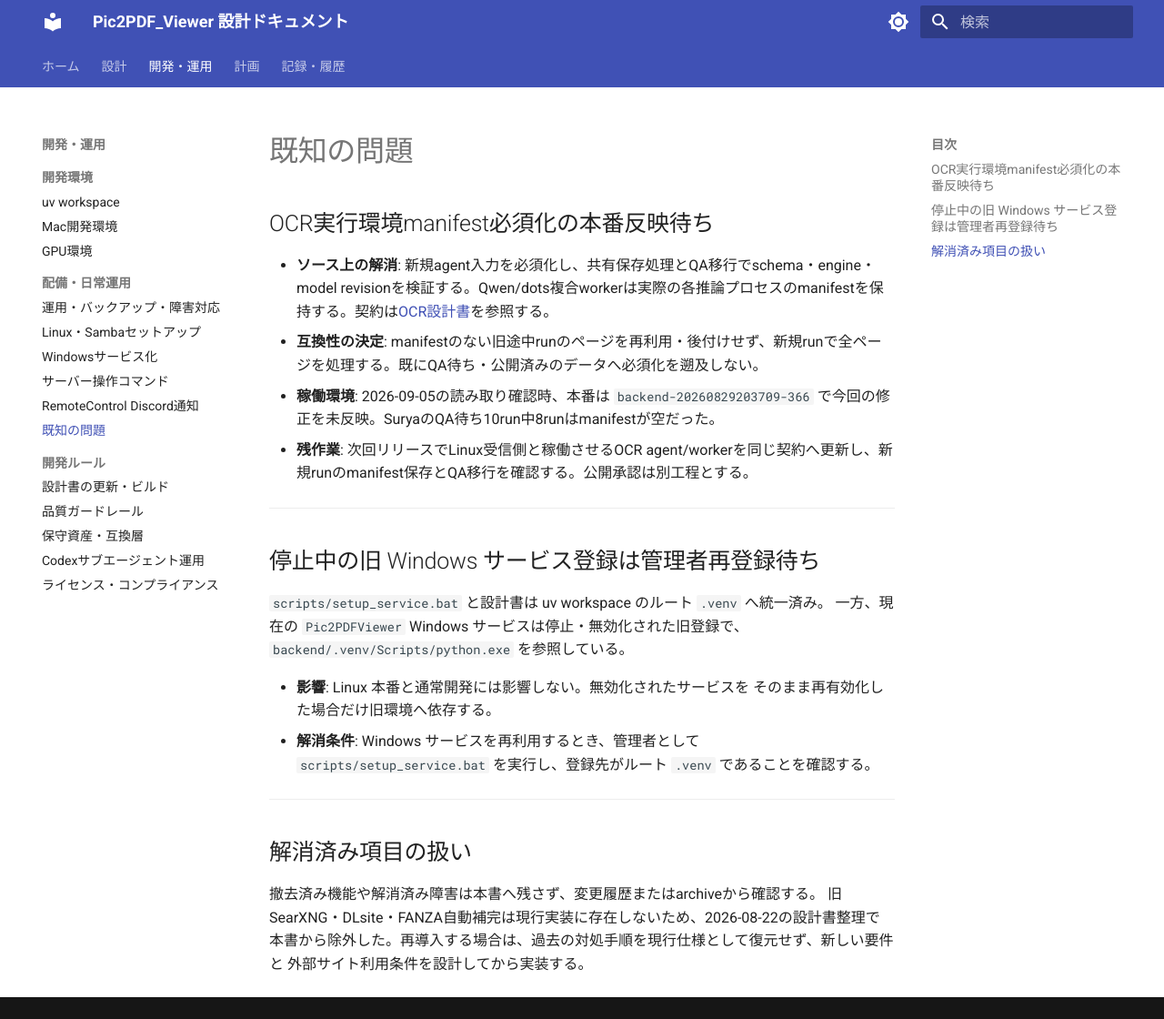
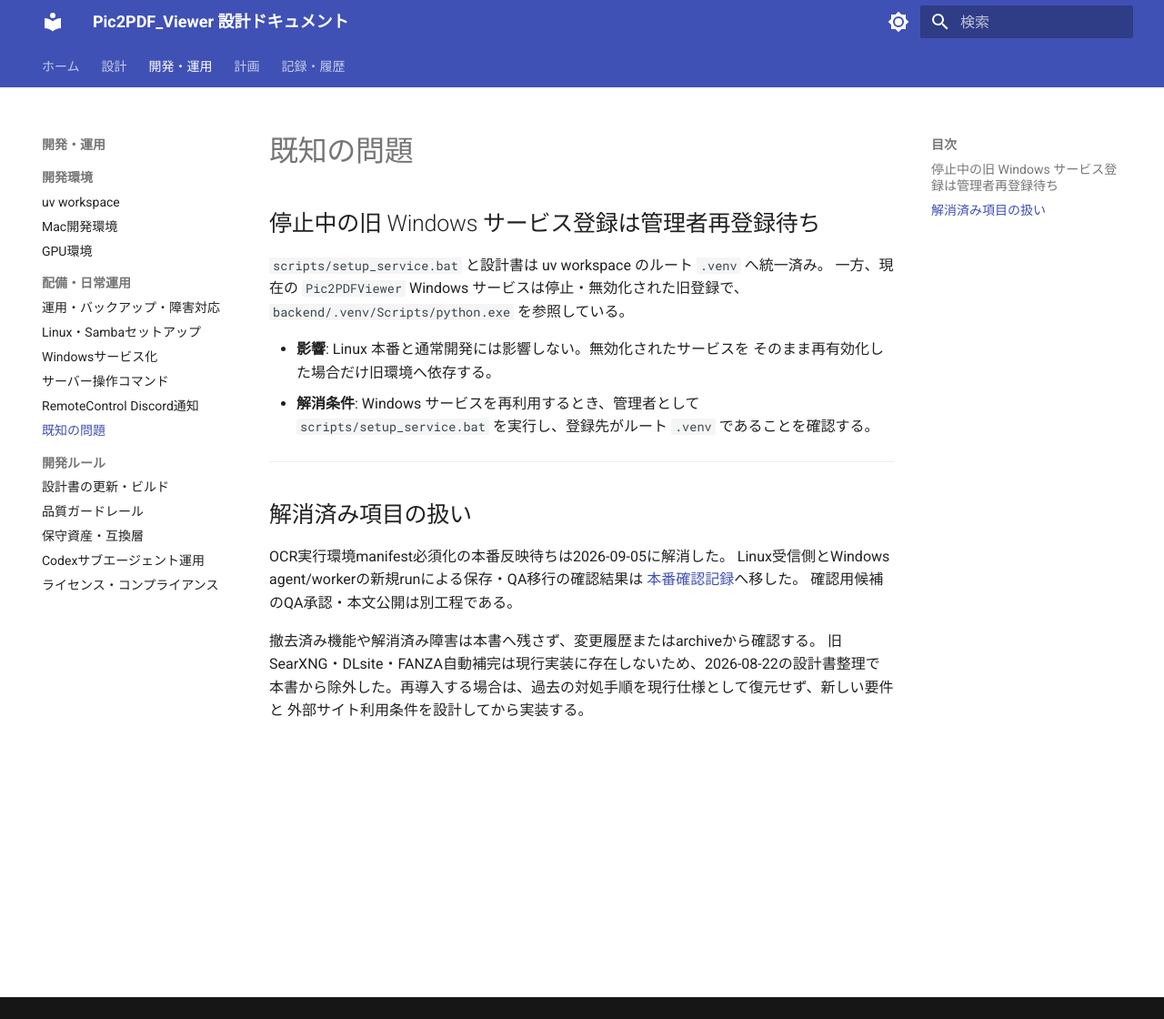
Before and after one commit to kkmmyr/Pic2PDF_Viewer, an MkDocs documentation site: the page built from docs/log/既知の問題.md, in a window 1280 px wide and 1120 px high. Shown: the whole window at 91% size. Built offline with MkDocs 1.6.1 and Material for MkDocs 9.7.7, drawn with Linux system fonts in a browser that asks for light colours.

Commit message:
docs: 設計書配備とOCR入力契約の本番確認を記録
Linux受信側とWindows agentの新規runで57ページの保存・QA移行を確認し、
本番反映待ちを解消する。公開本文と既存QAの不変確認、未承認候補の境界を記録する。

Co-Authored-By: Codex GPT-6 <noreply@anthropic.com>

```diff
--- a/docs/log/既知の問題.md
+++ b/docs/log/既知の問題.md
@@ -1,14 +1,4 @@
 # 既知の問題
-
-<a id="ocr-agent-runtime-manifest"></a>
-## OCR実行環境manifest必須化の本番反映待ち
-
-- **ソース上の解消**: 新規agent入力を必須化し、共有保存処理とQA移行でschema・engine・model revisionを検証する。Qwen/dots複合workerは実際の各推論プロセスのmanifestを保持する。契約は[OCR設計書](../design/詳細設計/機能別/OCR設計書.md)を参照する。
-- **互換性の決定**: manifestのない旧途中runのページを再利用・後付けせず、新規runで全ページを処理する。既にQA待ち・公開済みのデータへ必須化を遡及しない。
-- **稼働環境**: 2026-09-05の読み取り確認時、本番は `backend-20260829203709-366` で今回の修正を未反映。SuryaのQA待ち10run中8runはmanifestが空だった。
-- **残作業**: 次回リリースでLinux受信側と稼働させるOCR agent/workerを同じ契約へ更新し、新規runのmanifest保存とQA移行を確認する。公開承認は別工程とする。
-
----
 
 ## 停止中の旧 Windows サービス登録は管理者再登録待ち
 
@@ -25,6 +15,12 @@
 
 ## 解消済み項目の扱い
 
+<a id="ocr-agent-runtime-manifest"></a>
+OCR実行環境manifest必須化の本番反映待ちは2026-09-05に解消した。
+Linux受信側とWindows agent/workerの新規runによる保存・QA移行の確認結果は
+[本番確認記録](../archive/検証/設計書配備・OCR入力契約_本番確認_2026-09-05.md)へ移した。
+確認用候補のQA承認・本文公開は別工程である。
+
 撤去済み機能や解消済み障害は本書へ残さず、変更履歴またはarchiveから確認する。
 旧SearXNG・DLsite・FANZA自動補完は現行実装に存在しないため、2026-08-22の設計書整理で
 本書から除外した。再導入する場合は、過去の対処手順を現行仕様として復元せず、新しい要件と
```
Also changed, not shown: docs/archive/index.md (+1 -0 lines), docs/archive/検証/設計書配備・OCR入力契約_本番確認_2026-09-05.md (added, +71 -0 lines), docs/log/変更履歴.md (+6 -0 lines).
